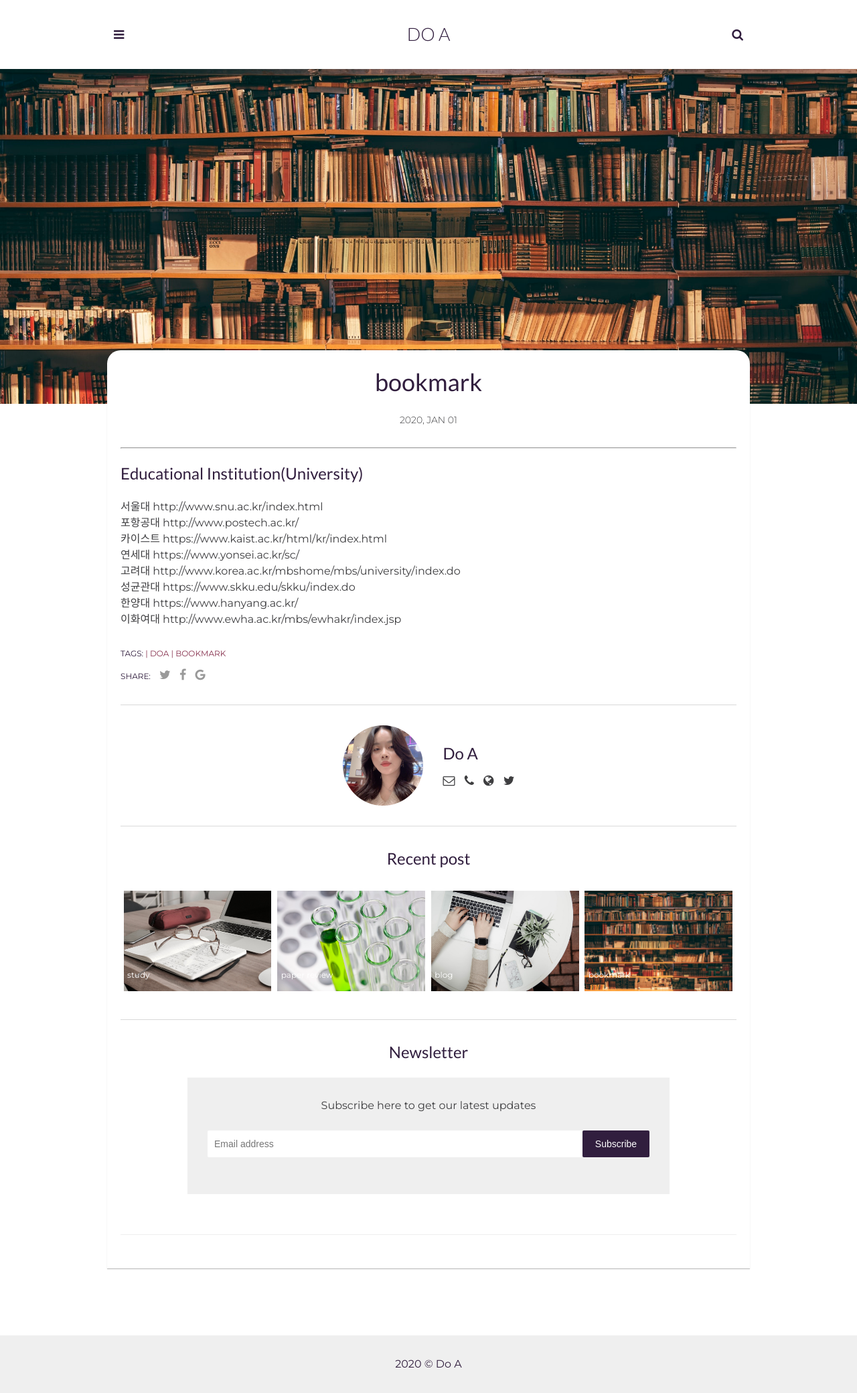
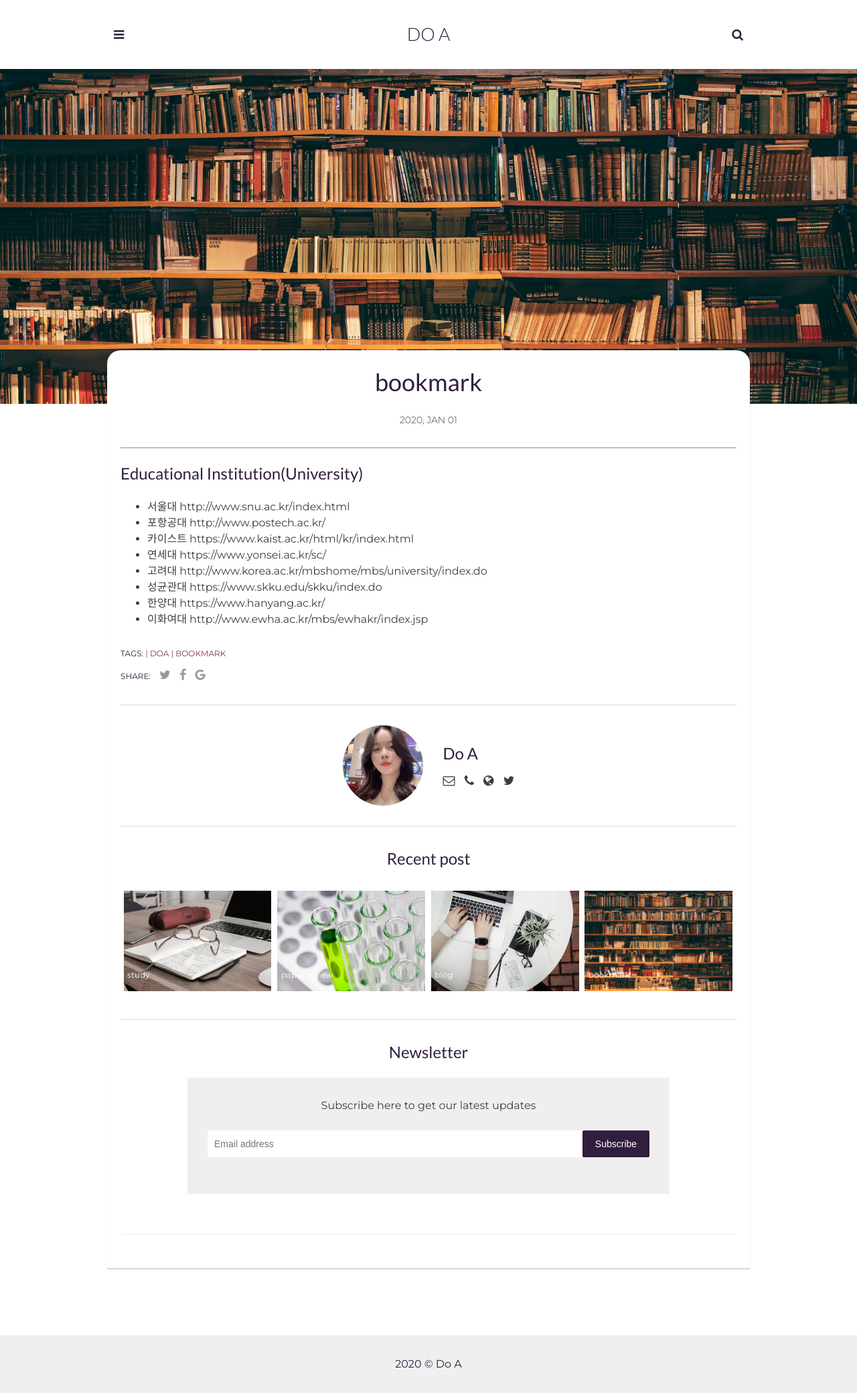
Before and after one commit to userdoa/userdoa.github.io, a Jekyll site: the page built from _posts/2020-01-01-bookmark.markdown, in a window 1280 px wide. Shown: the whole page at 67% size. Built offline with Jekyll 4.4.1, drawn with Linux system fonts in a browser that asks for light colours; comment, search, counter and statistics services are not loaded.

```diff
--- a/_posts/2020-01-01-bookmark.markdown
+++ b/_posts/2020-01-01-bookmark.markdown
@@ -13,11 +13,11 @@ tags: [DoA, bookmark]
 
 ## Educational Institution(University)
 
-서울대 http://www.snu.ac.kr/index.html <br>
-포항공대 http://www.postech.ac.kr/ <br>
-카이스트 https://www.kaist.ac.kr/html/kr/index.html <br>
-연세대 https://www.yonsei.ac.kr/sc/ <br>
-고려대 http://www.korea.ac.kr/mbshome/mbs/university/index.do <br>
-성균관대 https://www.skku.edu/skku/index.do <br>
-한양대 https://www.hanyang.ac.kr/ <br>
-이화여대 http://www.ewha.ac.kr/mbs/ewhakr/index.jsp <br>
+- 서울대 http://www.snu.ac.kr/index.html
+- 포항공대 http://www.postech.ac.kr/
+- 카이스트 https://www.kaist.ac.kr/html/kr/index.html
+- 연세대 https://www.yonsei.ac.kr/sc/
+- 고려대 http://www.korea.ac.kr/mbshome/mbs/university/index.do
+- 성균관대 https://www.skku.edu/skku/index.do
+- 한양대 https://www.hanyang.ac.kr/
+- 이화여대 http://www.ewha.ac.kr/mbs/ewhakr/index.jsp
```
